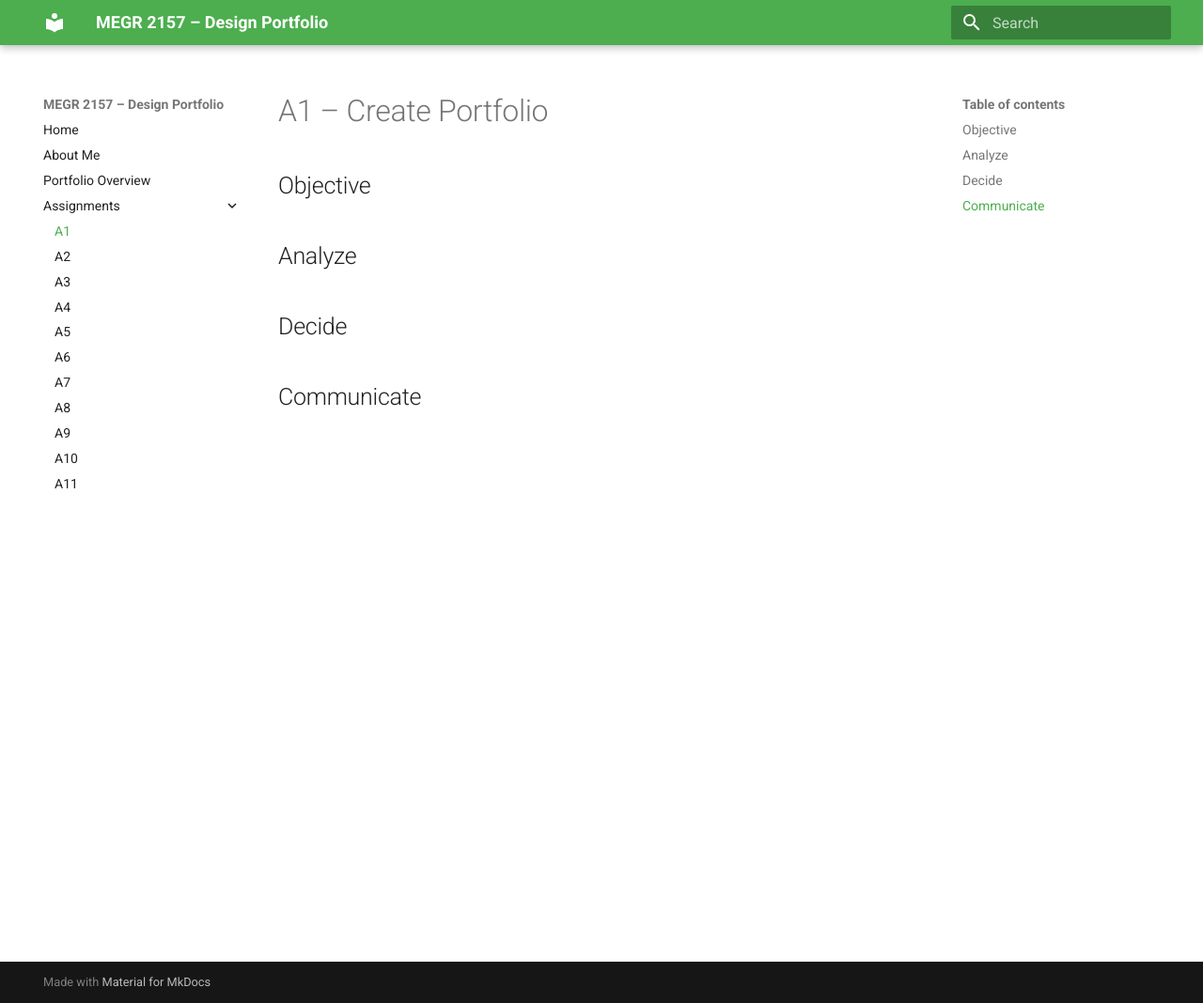
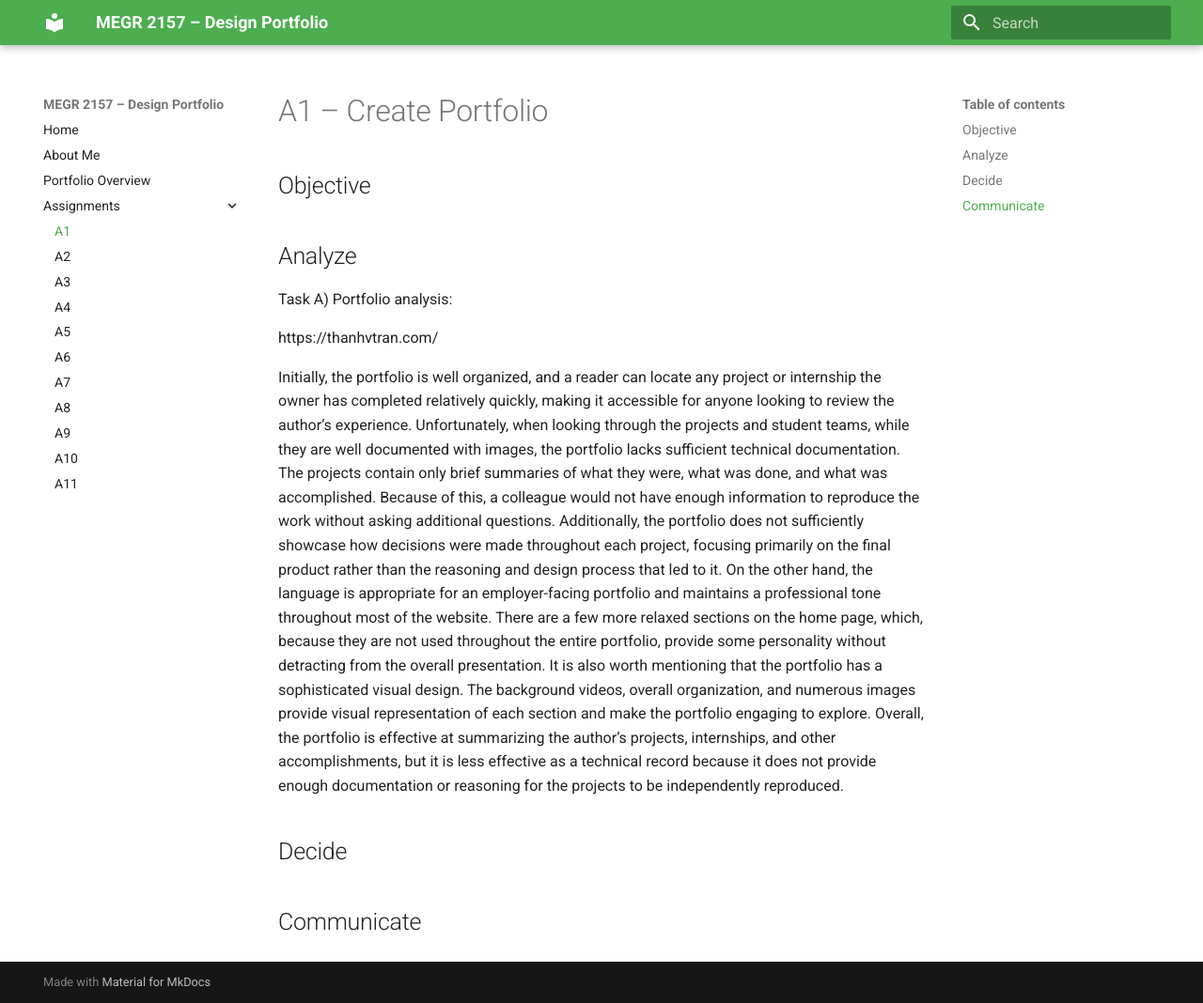
Before and after one commit to abatisti/megr2157-portfolio, an MkDocs documentation site: the page built from docs/assignments/A01/index.md, in a window 1280 px wide and 1068 px high. Shown: the whole window at 94% size. Built offline with MkDocs 1.6.1 and Material for MkDocs 9.7.7, drawn with Linux system fonts in a browser that asks for light colours.

Commit message:
Update index.md

```diff
--- a/docs/assignments/A01/index.md
+++ b/docs/assignments/A01/index.md
@@ -4,6 +4,16 @@
 
 
 ## Analyze
+Task A) Portfolio analysis:
+
+  https://thanhvtran.com/
+
+  Initially, the portfolio is well organized, and a reader can locate any project or internship the owner has completed relatively quickly, making it accessible for anyone looking to review the author’s experience.
+  Unfortunately, when looking through the projects and student teams, while they are well documented with images, the portfolio lacks sufficient technical documentation. The projects contain only brief summaries of what they were, what was done, and what was accomplished. Because of this, a colleague would not have enough information to reproduce the work without asking additional questions. Additionally, the portfolio does not sufficiently showcase how decisions were made throughout each project, focusing primarily on the final product rather than the reasoning and design process that led to it.
+  On the other hand, the language is appropriate for an employer-facing portfolio and maintains a professional tone throughout most of the website. There are a few more relaxed sections on the home page, which, because they are not used throughout the entire portfolio, provide some personality without detracting from the overall presentation.
+  It is also worth mentioning that the portfolio has a sophisticated visual design. The background videos, overall organization, and numerous images provide visual representation of each section and make the portfolio engaging to explore.
+  Overall, the portfolio is effective at summarizing the author’s projects, internships, and other accomplishments, but it is less effective as a technical record because it does not provide enough documentation or reasoning for the projects to be independently reproduced.
+
 
 
 ## Decide
```
